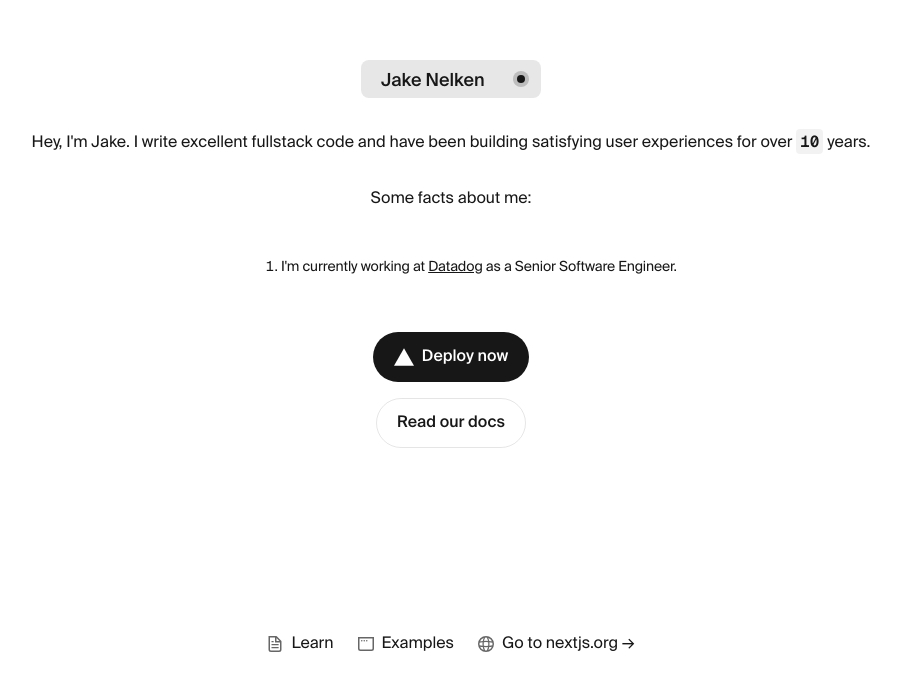
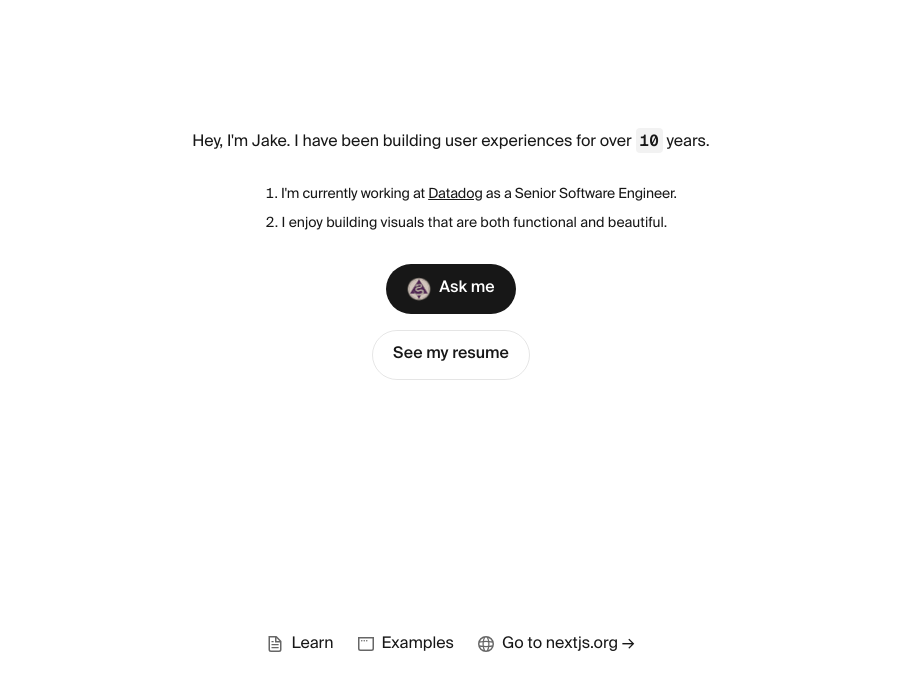
Before and after one commit to jnelken/portfolio-2025, a Next.js app: page / in a window 1280 px wide. Shown: the part 174-864 px from the top of the page, without its empty margins (189-1086 px from the left). Built offline with nearby package versions, Linux system fonts and the light colour scheme.

Commit message:
Add logo, make Footer

```diff
--- a/components/pages/Home.tsx
+++ b/components/pages/Home.tsx
@@ -6,6 +6,7 @@
 import Text from '../ui/Text';
 import Code from '../ui/Code';
 import Logo from '../ui/Logo';
+import Footer from '../ui/Footer';
 
 export default function Home() {
   return (
@@ -25,27 +26,21 @@
         style={{
           display: 'flex',
           flexDirection: 'column',
-          gap: '32px',
+          gap: '16px',
           gridRowStart: 2,
           alignItems: 'center',
         }}>
-        <Logo
-          width={180}
-          height={38}
-        />
+        {/* <Logo /> */}
         <Text style={{ textAlign: 'center' }}>
-          Hey, I'm Jake. I write excellent fullstack code and have been building
-          satisfying user experiences for over{' '}
-          <Code>10</Code>{' '}
-          years.
+          Hey, I'm Jake. I have been building user experiences for over{' '}
+          <Code>10</Code> years.
         </Text>
-        <Text>Some facts about me:</Text>
+
         <ol
           style={{
             listStyle: 'decimal inside',
             fontSize: '14px',
             lineHeight: '1.5',
-            textAlign: 'center',
           }}>
           <li
             style={{
@@ -62,119 +57,28 @@
             </a>{' '}
             as a Senior Software Engineer.
           </li>
+          <li>
+            I enjoy building visuals that are both functional and beautiful.
+          </li>
         </ol>
 
         <Flex gap={16} align="center" direction="column">
-          <Link
-            variant="primary"
-            href="https://vercel.com/new?utm_source=create-next-app&utm_medium=appdir-template-tw&utm_campaign=create-next-app">
+          <Link variant="primary" href="mailto:jake.nelken@gmail.com">
             <Image
               style={{ filter: 'var(--filter-invert, none)' }}
-              src="/vercel.svg"
-              alt="Vercel logomark"
-              width={20}
-              height={20}
+              src="/jn-logo.png"
+              alt="Jake Nelken"
+              width={24}
+              height={24}
             />
-            Deploy now
+            Ask me
           </Link>
-          <Link
-            variant="outline"
-            href="https://nextjs.org/docs?utm_source=create-next-app&utm_medium=appdir-template-tw&utm_campaign=create-next-app">
-            Read our docs
+          <Link variant="outline" href="#">
+            See my resume
           </Link>
         </Flex>
       </main>
-      <footer
-        style={{
-          gridRowStart: 3,
-          display: 'flex',
-          gap: '24px',
-          flexWrap: 'wrap',
-          alignItems: 'center',
-          justifyContent: 'center',
-        }}>
-        <a
-          style={{
-            display: 'flex',
-            alignItems: 'center',
-            gap: '8px',
-            textDecoration: 'none',
-            color: 'var(--foreground)',
-          }}
-          href="https://nextjs.org/learn?utm_source=create-next-app&utm_medium=appdir-template-tw&utm_campaign=create-next-app"
-          target="_blank"
-          rel="noopener noreferrer"
-          onMouseEnter={e => {
-            e.currentTarget.style.textDecoration = 'underline';
-            e.currentTarget.style.textUnderlineOffset = '4px';
-          }}
-          onMouseLeave={e => {
-            e.currentTarget.style.textDecoration = 'none';
-          }}>
-          <Image
-            aria-hidden
-            src="/file.svg"
-            alt="File icon"
-            width={16}
-            height={16}
-          />
-          Learn
-        </a>
-        <a
-          style={{
-            display: 'flex',
-            alignItems: 'center',
-            gap: '8px',
-            textDecoration: 'none',
-            color: 'var(--foreground)',
-          }}
-          href="https://vercel.com/templates?framework=next.js&utm_source=create-next-app&utm_medium=appdir-template-tw&utm_campaign=create-next-app"
-          target="_blank"
-          rel="noopener noreferrer"
-          onMouseEnter={e => {
-            e.currentTarget.style.textDecoration = 'underline';
-            e.currentTarget.style.textUnderlineOffset = '4px';
-          }}
-          onMouseLeave={e => {
-            e.currentTarget.style.textDecoration = 'none';
-          }}>
-          <Image
-            aria-hidden
-            src="/window.svg"
-            alt="Window icon"
-            width={16}
-            height={16}
-          />
-          Examples
-        </a>
-        <a
-          style={{
-            display: 'flex',
-            alignItems: 'center',
-            gap: '8px',
-            textDecoration: 'none',
-            color: 'var(--foreground)',
-          }}
-          href="https://nextjs.org?utm_source=create-next-app&utm_medium=appdir-template-tw&utm_campaign=create-next-app"
-          target="_blank"
-          rel="noopener noreferrer"
-          onMouseEnter={e => {
-            e.currentTarget.style.textDecoration = 'underline';
-            e.currentTarget.style.textUnderlineOffset = '4px';
-          }}
-          onMouseLeave={e => {
-            e.currentTarget.style.textDecoration = 'none';
-          }}>
-          <Image
-            aria-hidden
-            src="/globe.svg"
-            alt="Globe icon"
-            width={16}
-            height={16}
-          />
-          Go to nextjs.org →
-        </a>
-      </footer>
+      <Footer />
     </div>
   );
 }
--- /dev/null
+++ b/components/ui/Footer.tsx
@@ -0,0 +1,97 @@
+import Image from 'next/image';
+
+export default function Footer() {
+  return (
+    <footer
+      style={{
+        gridRowStart: 3,
+        display: 'flex',
+        gap: '24px',
+        flexWrap: 'wrap',
+        alignItems: 'center',
+        justifyContent: 'center',
+      }}>
+      <a
+        style={{
+          display: 'flex',
+          alignItems: 'center',
+          gap: '8px',
+          textDecoration: 'none',
+          color: 'var(--foreground)',
+        }}
+        href="https://nextjs.org/learn?utm_source=create-next-app&utm_medium=appdir-template-tw&utm_campaign=create-next-app"
+        target="_blank"
+        rel="noopener noreferrer"
+        onMouseEnter={e => {
+          e.currentTarget.style.textDecoration = 'underline';
+          e.currentTarget.style.textUnderlineOffset = '4px';
+        }}
+        onMouseLeave={e => {
+          e.currentTarget.style.textDecoration = 'none';
+        }}>
+        <Image
+          aria-hidden
+          src="/file.svg"
+          alt="File icon"
+          width={16}
+          height={16}
+        />
+        Learn
+      </a>
+      <a
+        style={{
+          display: 'flex',
+          alignItems: 'center',
+          gap: '8px',
+          textDecoration: 'none',
+          color: 'var(--foreground)',
+        }}
+        href="https://vercel.com/templates?framework=next.js&utm_source=create-next-app&utm_medium=appdir-template-tw&utm_campaign=create-next-app"
+        target="_blank"
+        rel="noopener noreferrer"
+        onMouseEnter={e => {
+          e.currentTarget.style.textDecoration = 'underline';
+          e.currentTarget.style.textUnderlineOffset = '4px';
+        }}
+        onMouseLeave={e => {
+          e.currentTarget.style.textDecoration = 'none';
+        }}>
+        <Image
+          aria-hidden
+          src="/window.svg"
+          alt="Window icon"
+          width={16}
+          height={16}
+        />
+        Examples
+      </a>
+      <a
+        style={{
+          display: 'flex',
+          alignItems: 'center',
+          gap: '8px',
+          textDecoration: 'none',
+          color: 'var(--foreground)',
+        }}
+        href="https://nextjs.org?utm_source=create-next-app&utm_medium=appdir-template-tw&utm_campaign=create-next-app"
+        target="_blank"
+        rel="noopener noreferrer"
+        onMouseEnter={e => {
+          e.currentTarget.style.textDecoration = 'underline';
+          e.currentTarget.style.textUnderlineOffset = '4px';
+        }}
+        onMouseLeave={e => {
+          e.currentTarget.style.textDecoration = 'none';
+        }}>
+        <Image
+          aria-hidden
+          src="/globe.svg"
+          alt="Globe icon"
+          width={16}
+          height={16}
+        />
+        Go to nextjs.org →
+      </a>
+    </footer>
+  );
+}
--- a/components/ui/Logo.tsx
+++ b/components/ui/Logo.tsx
@@ -1,4 +1,5 @@
 import { CSSProperties } from 'react';
+import Image from 'next/image';
 
 interface LogoProps {
   width?: number;
@@ -8,54 +9,22 @@
 }
 
 export default function Logo({
-  width = 180,
-  height = 38,
+  width = 64,
+  height = 64,
   style,
-  className
+  className,
 }: LogoProps) {
   return (
-    <svg
+    <Image
+      src="/jn-logo.png"
+      alt="Jake Nelken"
       width={width}
       height={height}
-      viewBox="0 0 180 38"
-      fill="none"
-      xmlns="http://www.w3.org/2000/svg"
-      style={style}
+      style={{
+        filter: 'var(--filter-invert, none)',
+        ...style,
+      }}
       className={className}
-    >
-      {/* Custom logo design */}
-      <rect
-        x="0"
-        y="0"
-        width="180"
-        height="38"
-        rx="8"
-        fill="currentColor"
-        fillOpacity="0.1"
-      />
-      <text
-        x="20"
-        y="26"
-        fontFamily="var(--font-suisse-intl)"
-        fontSize="18"
-        fontWeight="500"
-        fill="currentColor"
-      >
-        Jake Nelken
-      </text>
-      <circle
-        cx="160"
-        cy="19"
-        r="8"
-        fill="currentColor"
-        fillOpacity="0.2"
-      />
-      <circle
-        cx="160"
-        cy="19"
-        r="4"
-        fill="currentColor"
-      />
-    </svg>
+    />
   );
 }
```
Also changed, not shown: lib/ui/polymorphic.ts (+4 -13 lines), public/jn-logo.png (added).
